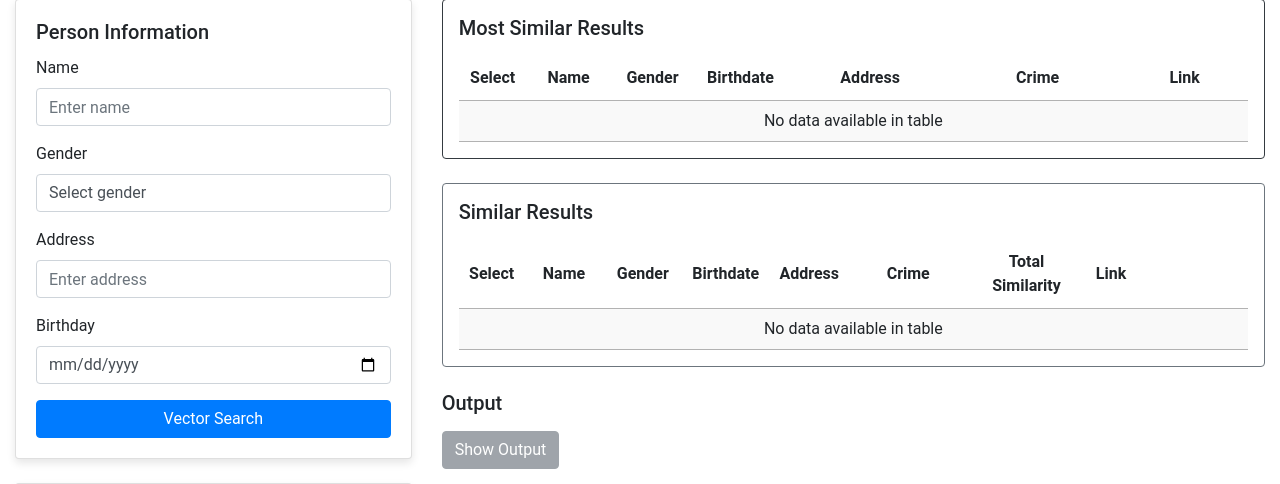
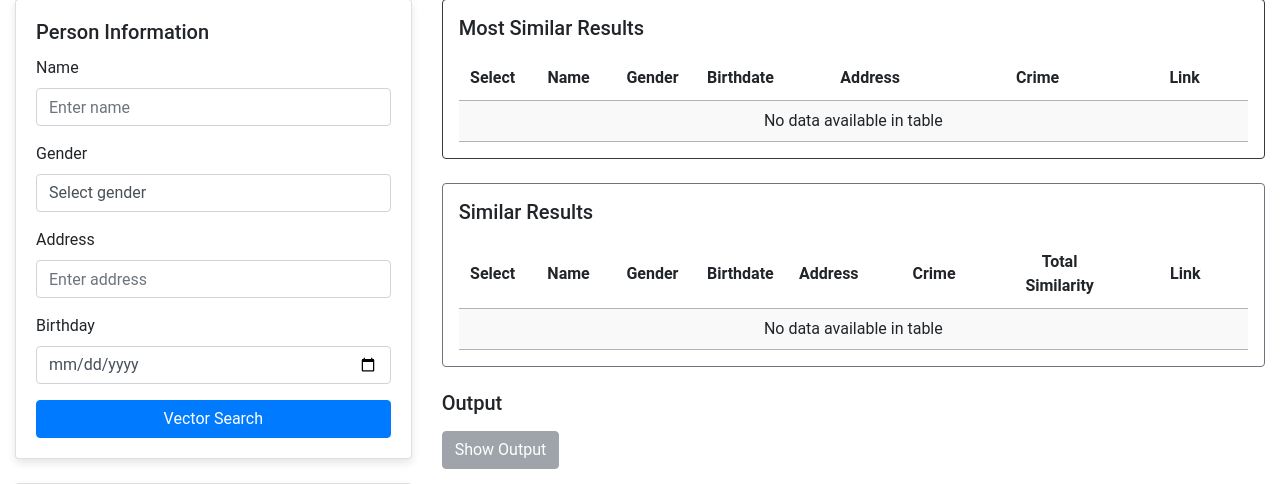
Before and after one commit to YinJieF/genai-web, a Flask app: page / in a window 1280 px wide. Shown: the part 183-667 px from the top of the page. Run offline with Flask 3, Linux system fonts and the light colour scheme; some libraries are stand-ins or nearby versions.

Commit message:
Add files via upload

```diff
--- a/app/templates/genai.html
+++ b/app/templates/genai.html
@@ -412,7 +412,7 @@
                     { "width": "10%", "className": "dt-center", "targets": 4 },
                     { "width": "15%", "className": "dt-center", "targets": 5 },
                     { "width": "15%", "className": "dt-center", "targets": 6 },
-                { "widthdth": "15%", "targets": 7 }
+                    { "width": "15%", "className": "dt-center", "targets": 7 }
                 ]
             });
         });
```
Lines whose indentation alone changed are shown as unchanged.
